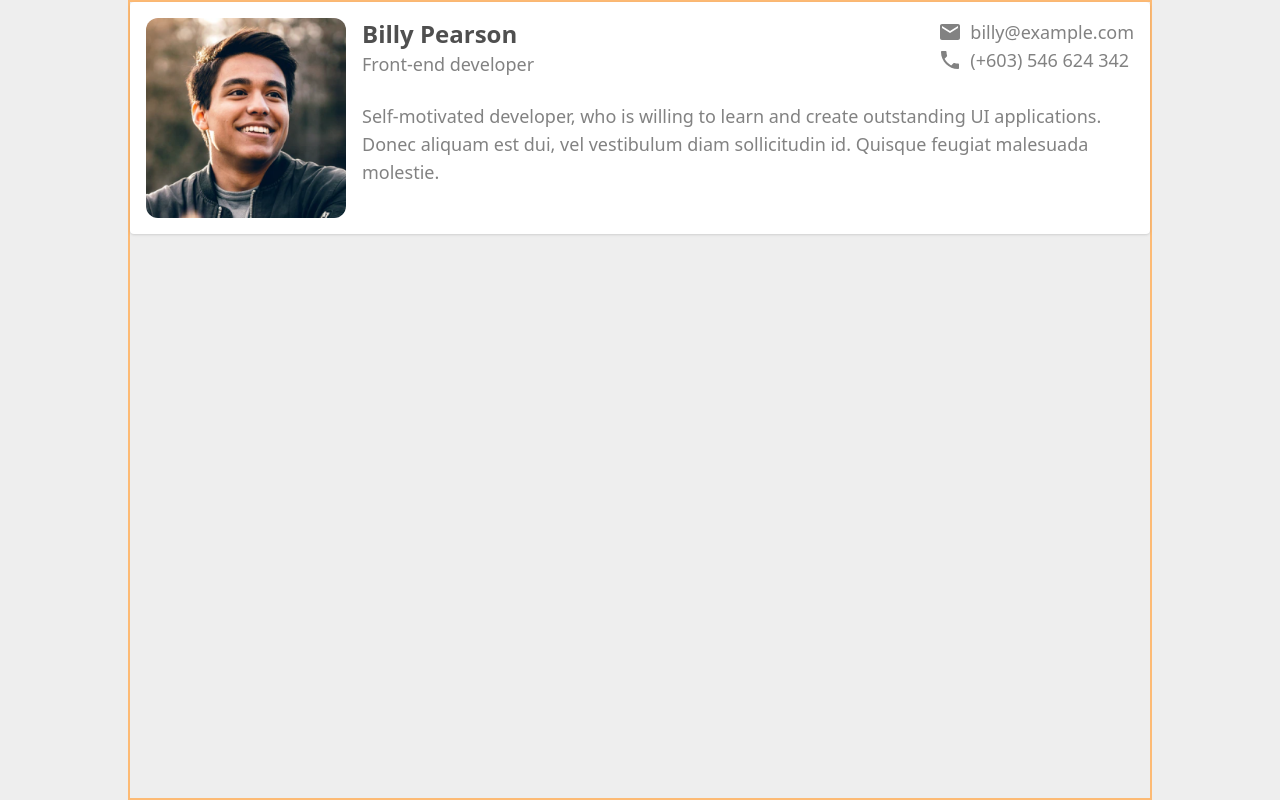
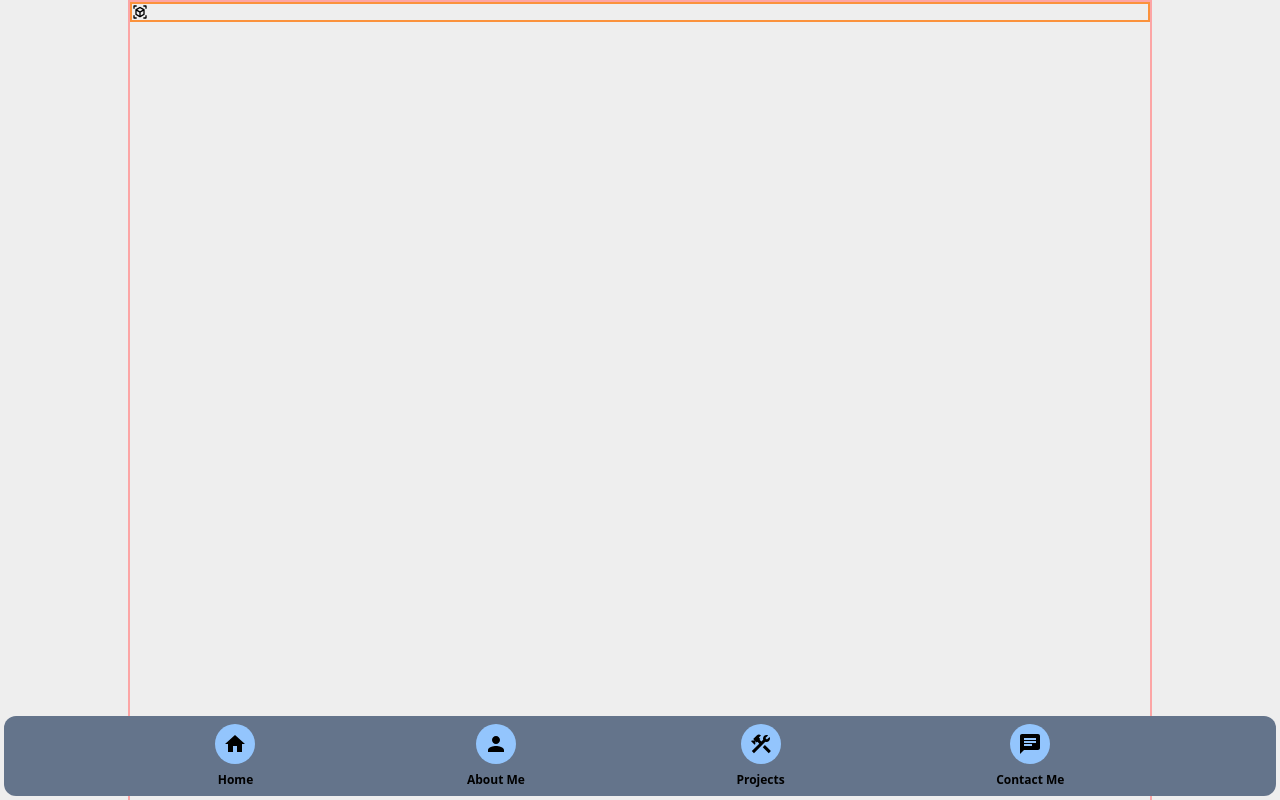
Before and after one commit to houssam-developer/my-portfolio, a React (Vite) app: page / in a window 1280 px wide. Shown: the top 800 px of the page. Built offline with nearby package versions, Linux system fonts and the light colour scheme.

Commit message:
feat: add bottom nav

```diff
--- a/src/App.jsx
+++ b/src/App.jsx
@@ -1,20 +1,22 @@
 
 import { useEffect, useRef, useState } from 'react';
-import { MdEmail, MdPhone } from "react-icons/md";
+import { MdEmail, MdPhone, MdViewInAr, MdHome, MdPerson, MdWork, MdOutlineCode, MdWeb, MdOutlineConstruction, MdContacts, MdChat } from "react-icons/md";
 
 function App() {
 
 	return (
-		<div className="h-screen max-w-[1024px] mx-auto border-2 border-orange-300">
+		<div className="h-screen max-w-[1024px] mx-auto min-h-[3000px] border-2 border-red-300">
 
-			<section className="container-box flex flex-col sm:flex-row gap-4 sm:max-w-full sm:justify-between">
-				<div className=' min-w-[200px] max-w-[320px] '>
+			{/* === PROFIL === */}
+
+			{/* <section className="container-box flex flex-col sm:flex-row gap-6 sm:max-w-full sm:justify-between">
+				<div className=' min-w-[200px] max-w-[250px]'>
 					<div className='container-ratio-square'>
 						<img className=' rounded-xl child-ratio' src="src/images/my-photo.png" alt="" />
 					</div>
 				</div>
 				<div className=' flex flex-col gap-6 '>
-					<div className='flex flex-col gap-4 sm:flex-row sm:justify-between'>
+					<div className='flex flex-col gap-6 sm:flex-row sm:justify-between'>
 						<div>
 							<h1 className='font-sans font-semibold text-2xl text-[#4f4f4f]'>Billy Pearson</h1>
 							<span className='font-sans font-medium text-lg text-[#828282]'>Front-end developer</span>
@@ -35,8 +37,47 @@ function App() {
 						Donec aliquam est dui, vel vestibulum diam sollicitudin id. Quisque feugiat malesuada molestie.
 					</div>
 				</div>
-			</section>
+			</section> */}
 
+			{/* === FRONT END PROGRESS BARS === */}
+
+			<header className='flex items-center justify-between gap-4 border-2 border-orange-400 '>
+				<a href=""><MdViewInAr /></a>
+				<nav className='hidden'>
+					<a href="#">Home</a>
+					<a href="#">About Me</a>
+					<a href="#">Projects</a>
+					<a href="#">Contact Me</a>
+				</nav>
+			</header>
+
+			{/*  MdHome, MdPerson, MdWork, MdOutlineCode, MdOutlineConstruction */}
+			<nav className='flex justify-evenly fixed bottom-0 left-0 right-0 bg-slate-500 py-2 m-1 rounded-xl'>
+				<a className='flex flex-col items-center gap-2 text-xs font-sans font-bold ' href="#">
+					<div className='rounded-full bg-blue-300 p-2'>
+						<MdHome size={24} />
+					</div>
+					<span>Home</span>
+				</a>
+				<a className='flex flex-col items-center gap-2 text-xs font-sans font-bold ' href="#">
+					<div className='rounded-full bg-blue-300 p-2'>
+						<MdPerson size={24} />
+					</div>
+					<span>About Me</span>
+				</a>
+				<a className='flex flex-col items-center gap-2 text-xs font-sans font-bold ' href="#">
+					<div className='rounded-full bg-blue-300 p-2'>
+						<MdOutlineConstruction size={24} />
+					</div>
+					<span>Projects</span>
+				</a>
+				<a className='flex flex-col items-center gap-2 text-xs font-sans font-bold ' href="#">
+					<div className='rounded-full bg-blue-300 p-2'>
+						<MdChat size={24} />
+					</div>
+					<span>Contact Me</span>
+				</a>
+			</nav>
 
 
 		</div>
```
